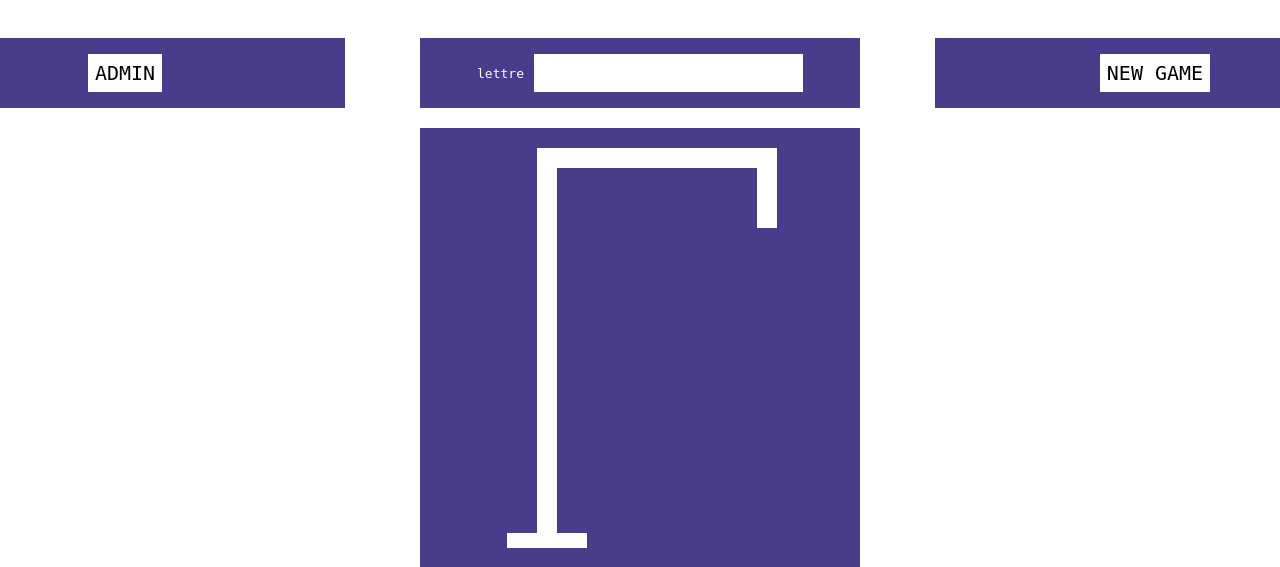
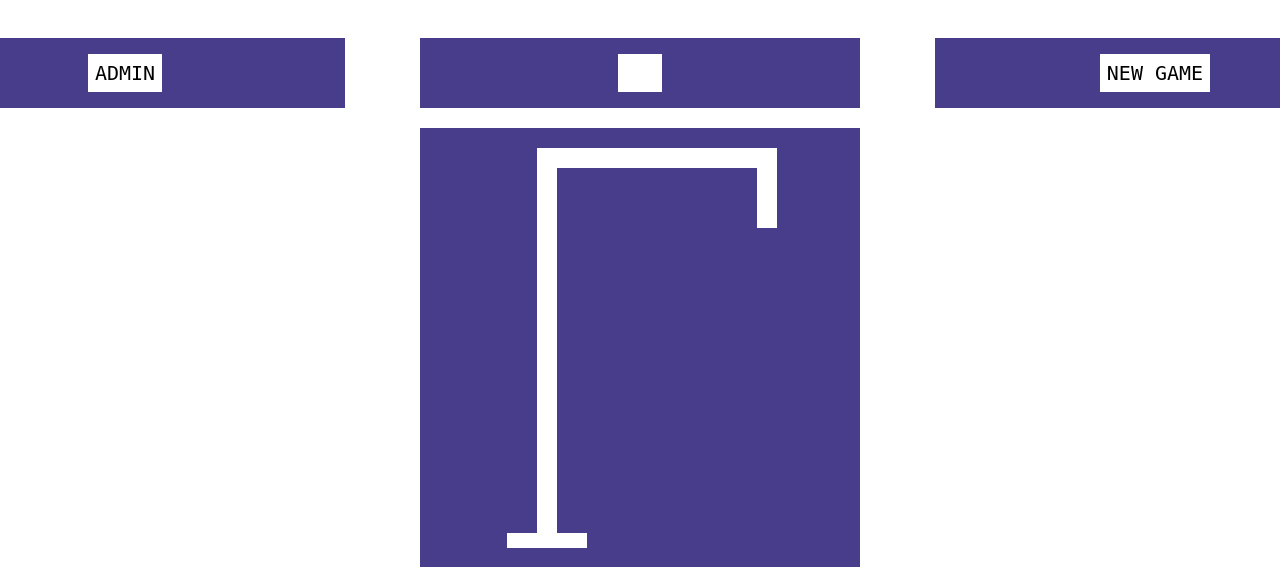
Before and after one commit to Giacomo-DeGrandi/pendu, a PHP site: page / in a window 1280 px wide; the page is wider, and only the part inside the window is pictured. Shown: the top 567 px of that part. Run offline with PHP 8.4, Linux system fonts and the light colour scheme.

Commit message:
commit pour link changé

```diff
--- a/admin.php
+++ b/admin.php
@@ -63,8 +63,7 @@
 	</style>
 <body>
 	<header>
-			<a href="hangman.php">play</a>
-			<a href="index.php">home</a>
+			<a href="index.php">play</a>
 	</header>
 <main>
 	<div id="mainwrapper">
--- a/index.php
+++ b/index.php
@@ -243,8 +243,8 @@ h3 {
     font-size: 1em;
     padding: 5px;
 }
-#lettre {
-    color: white;
+#letter {
+    width: 30px;
 }
 
 </style>
@@ -341,7 +341,6 @@ if(isset($_POST["newgame"])||$_SESSION["erreur"] >6){
 </div>
 <div class="game">
 <div class='newgame'>
-    <span id="lettre">lettre</span>
         <form method ="post">
         <input type="text" name="letter" id ="letter" maxlength="1" >  </input> <!-- if we want to accept only alpha pattern="[A-Za-z]*" -->
     </form>
```
